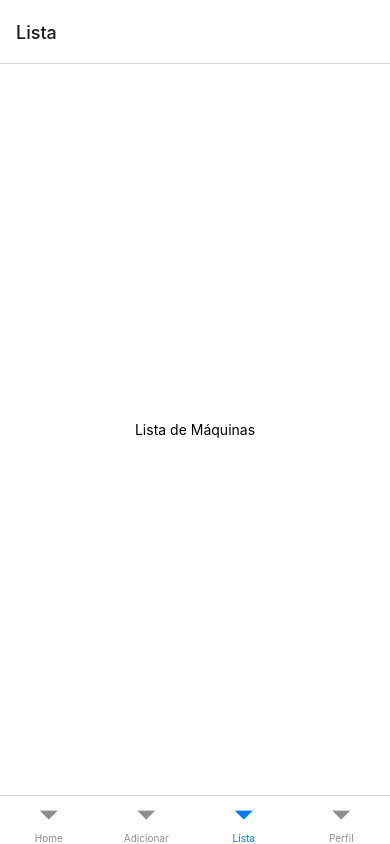
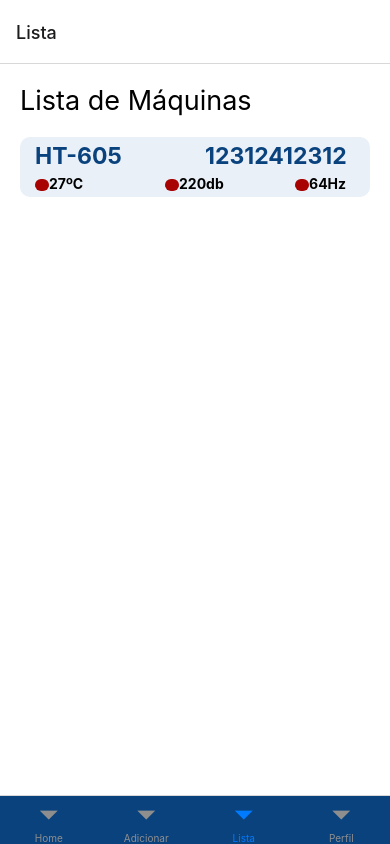
Before and after one commit to GRUPO-2-PI-SENAC/VisuData_React-Native, a React Native app: screen /Lista in a window 390 px wide. Built offline with nearby package versions, Linux system fonts and the light colour scheme.

Commit message:
tela de lista de maquina adicionada

```diff
--- /dev/null
+++ b/src/pages/enterprise/home.js
@@ -0,0 +1,17 @@
+import { StyleSheet, Text, View } from 'react-native';
+
+export default function Home() {
+    return(
+        <View style={styles.container}>
+            <Text>Home</Text>
+        </View>
+    );
+}
+
+const styles = StyleSheet.create({
+    container: {
+        flex: 1,
+        backgroundColor: '#fff',
+        flexGrow: 1,
+    },
+});
--- /dev/null
+++ b/src/pages/enterprise/profile.js
@@ -0,0 +1,17 @@
+import { StyleSheet, Text, View } from 'react-native';
+
+export default function Profile() {
+    return(
+        <View style={styles.container}>
+            <Text>Profile</Text>
+        </View>
+    );
+}
+
+const styles = StyleSheet.create({
+    container: {
+        flex: 1,
+        backgroundColor: '#fff',
+        flexGrow: 1,
+    },
+});
--- a/src/pages/machine/addMachine.js
+++ b/src/pages/machine/addMachine.js
@@ -70,7 +70,10 @@ const styles = StyleSheet.create({
     },
 
     header: {
-        padding: 20,
+        paddingTop: 10,
+        paddingBottom: 10,
+        paddingLeft: 20,
+        paddingRight: 20,
         alignSelf: 'center'
 
     },
@@ -85,7 +88,7 @@ const styles = StyleSheet.create({
     main: {
         alignItems: 'center',
         justifyContent: 'center',
-        paddingTop: 40,
+        paddingTop: 10,
 
     },
     input: {
@@ -93,7 +96,7 @@ const styles = StyleSheet.create({
         width: 150,
         height: 40,
         marginRight: 10,
-        marginLeft: 10,
+        // marginLeft: 10,
         marginBottom: 10,
     },
 
@@ -107,7 +110,7 @@ const styles = StyleSheet.create({
 
     texto:{
         marginRight: 8,
-        marginLeft: 10,
+        // marginLeft: 10,
         fontWeight: 'bold',
         width: 84,
     },
@@ -128,14 +131,14 @@ const styles = StyleSheet.create({
         borderBottomWidth: 1,
         width: 90,
         height: 20,
-        marginRight: 10,
-        marginLeft: 10,
+        marginRight: 23,
+        // marginLeft: 10,
         marginBottom: 10,
         alignSelf: 'left',
     },
 
     button: {
-        marginTop: 20,
+        marginTop: 10,
         paddingLeft: 100,
         paddingRight: 100,
         paddingTop: 10,
--- a/src/pages/machine/listaMachine.js
+++ b/src/pages/machine/listaMachine.js
@@ -1,19 +1,49 @@
-import { StyleSheet, Text, View, TextInput } from 'react-native';
+import { Button, StyleSheet, Text, View } from 'react-native';
+
+    const modelo = "HT-605"
+    const serie = "12312412312"
+    const temperatura = "27ºC"
+    const ruido = "220db"
+    const vibracao = "64Hz"
 
 function Header(props){
     return(
-      <View>
-        <Text>
+      <View style={styles.header}>
+        <Text style={styles.textHeader}>
             {props.titulo}
         </Text>
       </View>
     );
   }
 
+function Status(){
+    return(
+        <span style={styles.status}>---</span>
+    );
+}
+
+function Cell(props){
+
+    return(
+        <View style={styles.cell}>
+            <View style={styles.row}>
+                <Text style={styles.textCellTop}>{props.modelo}</Text>
+                <Text style={styles.textCellTop}>{props.serie}</Text>
+            </View>
+            <View style={styles.row}>
+                <Text style={styles.textCellBottom}><Status/>{props.temperatura}</Text>
+                <Text style={styles.textCellBottom}><Status/>{props.ruido}</Text>
+                <Text style={styles.textCellBottom}><Status/>{props.vibracao}</Text>
+            </View>
+        </View>
+    );
+}
+
 export default function ListMachine() {
     return (
         <View style={styles.container}>
             <Header titulo="Lista de Máquinas"/>
+            <Cell modelo={modelo} serie={serie} temperatura={temperatura} ruido={ruido} vibracao={vibracao} />
         </View>
     );
 }
@@ -22,9 +52,52 @@ const styles = StyleSheet.create({
     container: {
     flex: 1,
     backgroundColor: '#fff',
-    alignItems: 'center',
-    justifyContent: 'center',
     flexGrow: 1,
     },
+    header: {
+        padding: 20,
+        alignItems: 'left',
 
+    },
+    textHeader: {
+        fontSize: 27,
+    },
+    cell: {
+        alignItems: 'center',
+        backgroundColor: '#E9F0F8',
+        marginRight: 20,
+        marginLeft: 20,
+        borderRadius: 10,
+        padding: 5,
+    },
+    textCellTop: {
+        left: 0,
+        right: 0,
+        marginHorizontal: 10,
+        fontSize: 23,
+        width: 150,
+        color: '#09427D',
+        fontWeight: 'bold',
+    },
+    textCellBottom: {
+        left: 0,
+        right: 0,
+        marginTop: 5,
+        marginHorizontal: 35,
+        fontWeight: 'bold',
+        width: 60,
+
+    },
+    row: {
+        flexDirection: 'row',
+
+    },
+    status: {
+        backgroundColor: '#A80202',
+        color: '#A80202',
+        height: 5,
+        borderRadius: 50,
+        fontSize: 10,
+
+    }
 });
--- a/src/routes/index.js
+++ b/src/routes/index.js
@@ -2,17 +2,25 @@
 import AddMachine from '../pages/machine/addMachine';
 import ListMachine from '../pages/machine/listaMachine';
 import * as React from 'react';
-import { createBottomTabNavigator } from '@react-navigation/bottom-tabs';
+import { BottomTabBar, createBottomTabNavigator } from '@react-navigation/bottom-tabs';
+import Home from '../pages/enterprise/home';
+import Profile from '../pages/enterprise/profile';
 
 const Tab = createBottomTabNavigator();
 
 export default function App() {
     return (
-    <Tab.Navigator>
-        <Tab.Screen name="Home" component={ListMachine} />
+    <Tab.Navigator
+        screenOptions={{
+            tabBarStyle: {
+                backgroundColor: '#09427D'
+            },
+        }}
+        >
+        <Tab.Screen name="Home" component={Home} />
         <Tab.Screen name="Adicionar" component={AddMachine}  />
         <Tab.Screen name="Lista" component={ListMachine} />
-        <Tab.Screen name="Perfil" component={ListMachine} />
+        <Tab.Screen name="Perfil" component={Profile}/>
 
     </Tab.Navigator>
     );
```
